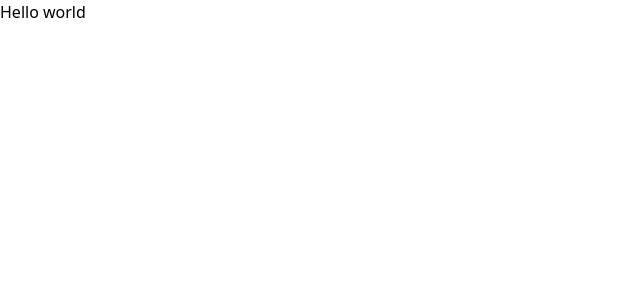
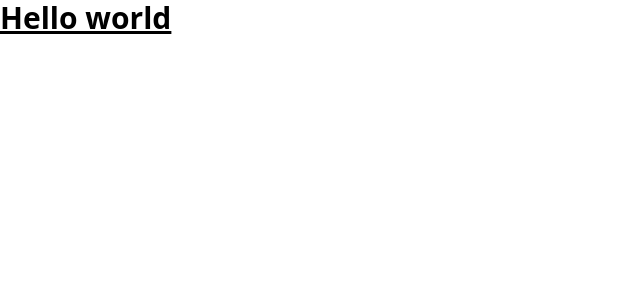
Before and after one commit to Brihadeeshrk/codedamn-portfolio, a Next.js app: page / in a window 1280 px wide. Shown: the top 300 px of the page, without its empty margins (0-640 px from the left). Built offline with nearby package versions, Linux system fonts and the light colour scheme.

Commit message:
tailwind.config.js changed

```diff
--- a/src/pages/index.tsx
+++ b/src/pages/index.tsx
@@ -1,5 +1,4 @@
 import Head from "next/head";
-import Image from "next/image";
 
 export default function Home() {
   return (
@@ -10,7 +9,7 @@
         <meta name="viewport" content="width=device-width, initial-scale=1" />
         <link rel="icon" href="/favicon.ico" />
       </Head>
-      <h1>Hello world</h1>
+      <h1 className="text-3xl font-bold underline">Hello world</h1>
     </>
   );
 }
--- a/tailwind.config.js
+++ b/tailwind.config.js
@@ -1,6 +1,13 @@
 /** @type {import('tailwindcss').Config} */
 module.exports = {
-  content: [],
+  content: [
+    "./app/**/*.{js,ts,jsx,tsx}",
+    "./pages/**/*.{js,ts,jsx,tsx}",
+    "./components/**/*.{js,ts,jsx,tsx}",
+
+    // Or if using `src` directory:
+    "./src/**/*.{js,ts,jsx,tsx}",
+  ],
   theme: {
     extend: {},
   },
```
